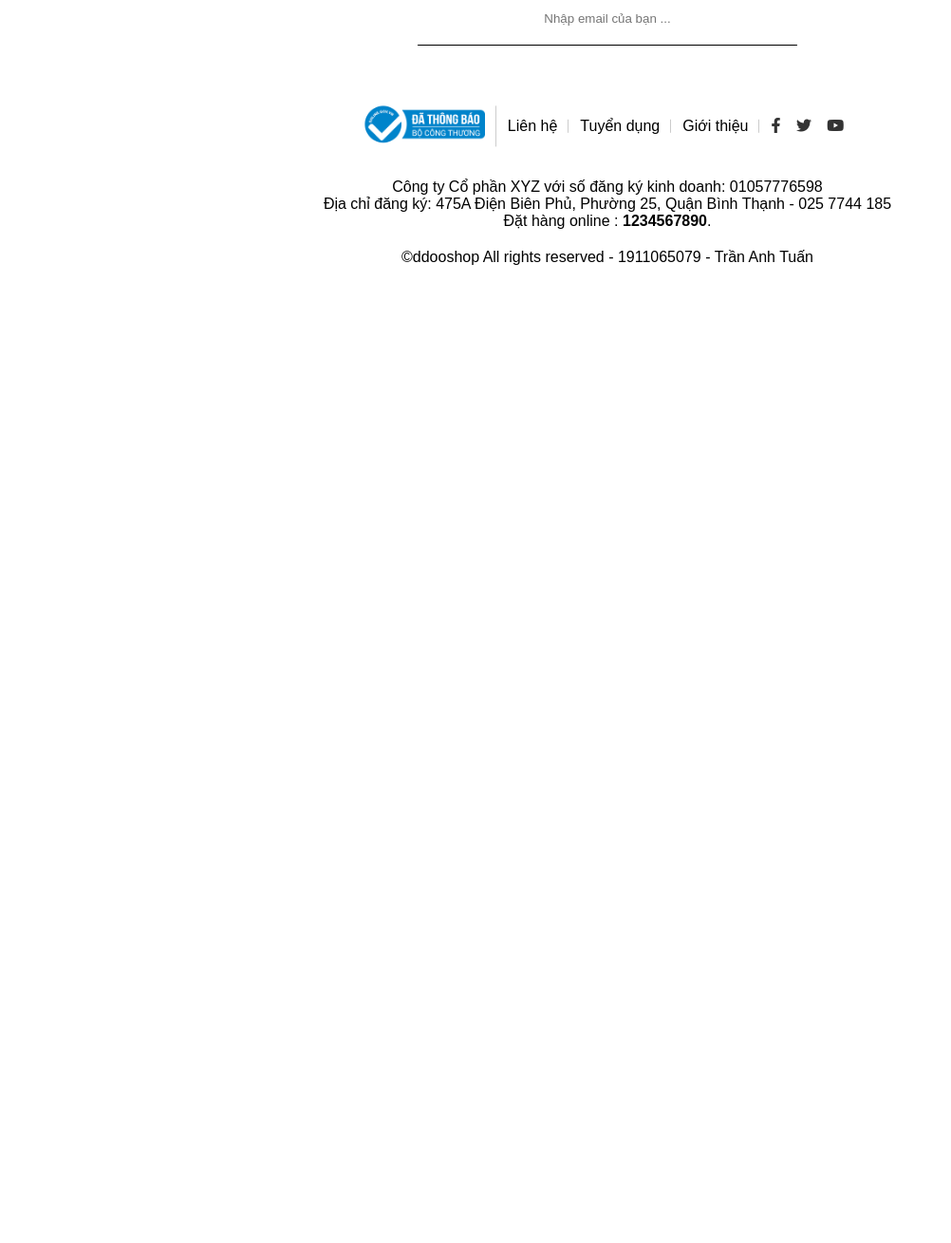
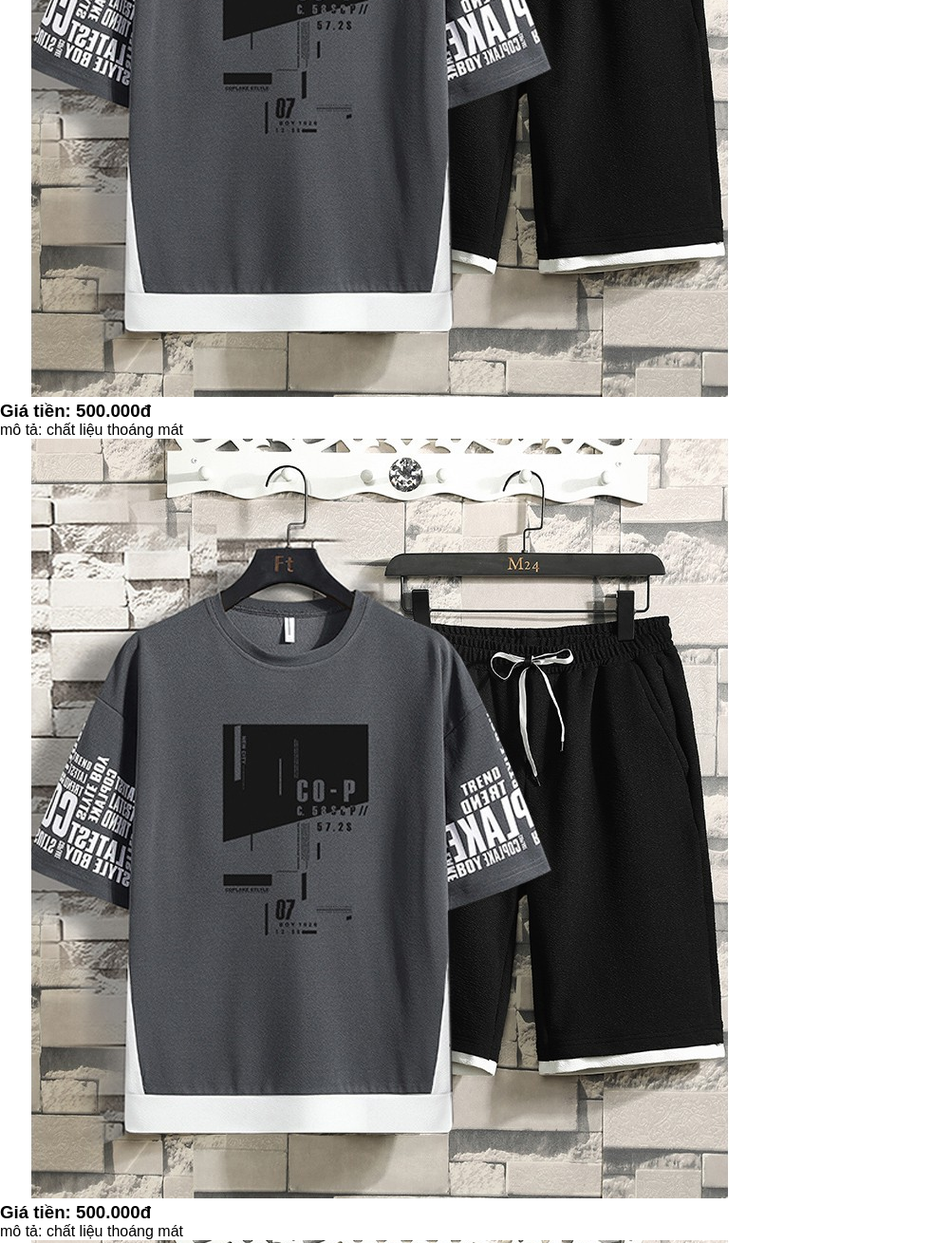
Before and after one commit to tatuan-creator/-n-java, a plain HTML site: page index.html in a window 1280 px wide. Shown: the part 1254-2563 px from the top of the page at 95% size, without its empty margins (0-1002 px from the left). Before the commit the page ends 1554 px from the top, so only its background shows below. Drawn offline with Linux system fonts and the light colour scheme.

Commit message:
them san pham

```diff
--- a/css/style.css
+++ b/css/style.css
@@ -243,3 +243,8 @@ footer {
     display: flex;
     flex-wrap: wrap;
 }
+
+.rowcatelogy {
+    height: 25%;
+
+}
--- a/index.html
+++ b/index.html
@@ -63,6 +63,33 @@
 
             </div>
         </section>
+        <div class="rowcatelogy">
+            <div>
+                <img src="images/ao1.jfif" alt="">
+                <h3>Giá tiền: 500.000đ</h3>
+                <p>mô tả: chất liệu thoáng mát</p>
+            </div>
+            <div>
+                <img src="images/ao1.jfif" alt="">
+                <h3>Giá tiền: 500.000đ</h3>
+                <p>mô tả: chất liệu thoáng mát</p>
+            </div>
+            <div>
+                <img src="images/ao1.jfif" alt="">
+                <h3>Giá tiền: 500.000đ</h3>
+                <p>mô tả: chất liệu thoáng mát</p>
+            </div>
+            <div>
+                <img src="images/ao1.jfif" alt="">
+                <h3>Giá tiền: 500.000đ</h3>
+                <p>mô tả: chất liệu thoáng mát</p>
+            </div>
+            <div>
+                <img src="images/ao1.jfif" alt="">
+                <h3>Giá tiền: 500.000đ</h3>
+                <p>mô tả: chất liệu thoáng mát</p>
+            </div>
+        </div>
         <section class="app-container">
             <p>Tải ứng dụng DDoo Shop</p>
             <div class="app-google">
```
Also changed, not shown: images/ao1.jfif (added).
